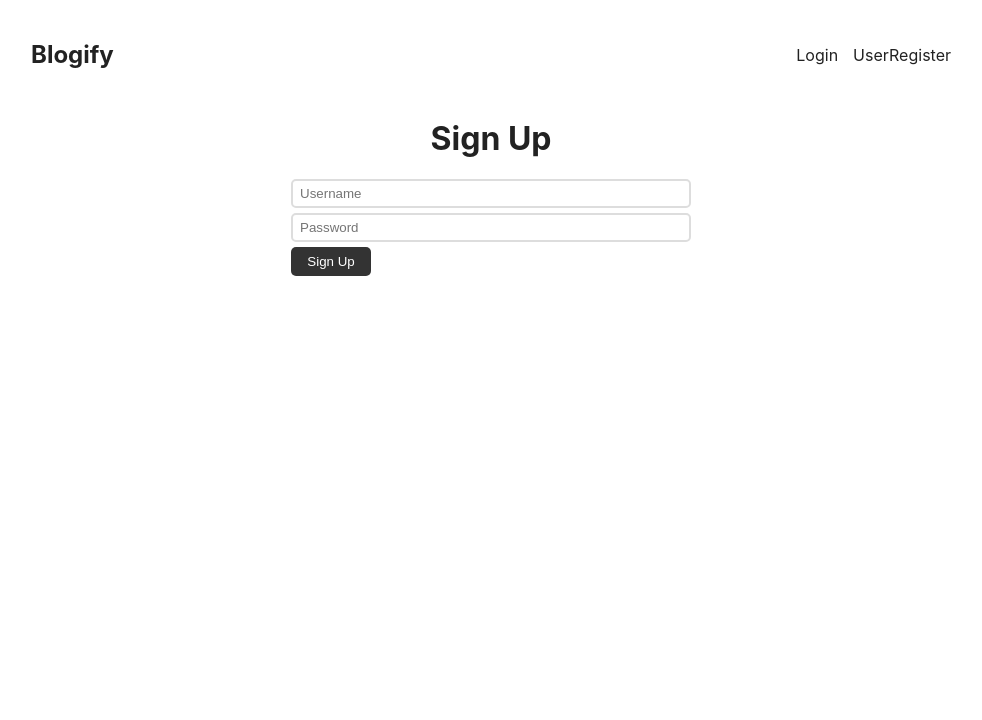
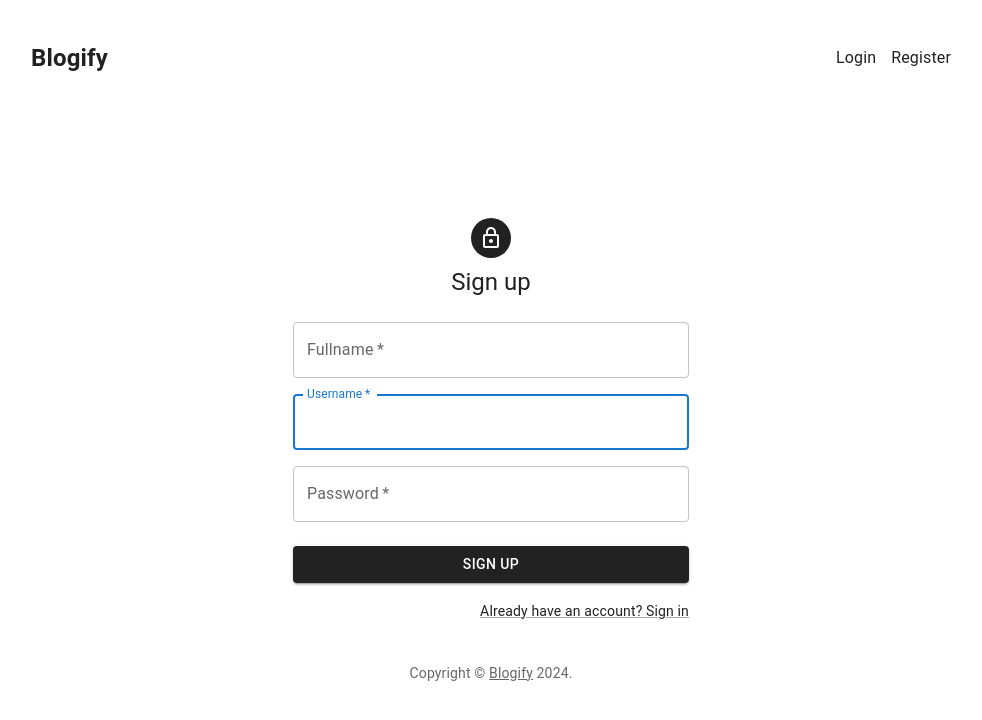
Before and after one commit to Alan-459/Blog-App, a React (Create React App) app in the folder client/: page /register in a window 1280 px wide. Shown: the top 720 px of the page, without its empty margins (149-1131 px from the left). Built offline with nearby package versions, Linux system fonts and the light colour scheme; no server answers.

Commit message:
update UI

```diff
--- a/client/src/App.css
+++ b/client/src/App.css
@@ -111,7 +111,8 @@ div.post-page div.image{
   display: flex;
   overflow: hidden;
 }
-div.post-page div.image img{
+
+img{
   object-fit: cover;
   object-position: center center;
   width: 100%;
--- a/client/src/Header.js
+++ b/client/src/Header.js
@@ -37,7 +37,7 @@ export default function Header(){
           {!username && (
             <>
             <Link to ="/login">Login</Link>
-            <Link to ="/register">UserRegister</Link>
+            <Link to ="/register">Register</Link>
             </>
           )}
         </nav>
--- a/client/src/pages/LoginPage.js
+++ b/client/src/pages/LoginPage.js
@@ -1,8 +1,37 @@
-import { useContext, useState } from "react";
-import { Navigate } from "react-router-dom";
-import { UserContext } from "../UserContext";
+import * as React from 'react';
+import { useState, useContext } from 'react';
+import Avatar from '@mui/material/Avatar';
+import Button from '@mui/material/Button';
+import CssBaseline from '@mui/material/CssBaseline';
+import TextField from '@mui/material/TextField';
+import FormControlLabel from '@mui/material/FormControlLabel';
+import Checkbox from '@mui/material/Checkbox';
+import Link from '@mui/material/Link';
+import Grid from '@mui/material/Grid';
+import Box from '@mui/material/Box';
+import Typography from '@mui/material/Typography';
+import Container from '@mui/material/Container';
+import { createTheme, ThemeProvider } from '@mui/material/styles';
+import { Navigate } from 'react-router-dom';
+import { UserContext } from '../UserContext'; // Adjust the path as necessary
+import LockOutlinedIcon from '@mui/icons-material/LockOutlined';
 
-export default function LoginPage() {
+function Copyright(props) {
+  return (
+    <Typography variant="body2" color="text.secondary" align="center" {...props}>
+      {'Copyright © '}
+      <Link color="inherit" href="http://localhost:3000/">
+        Blogify
+      </Link>{' '}
+      {new Date().getFullYear()}
+      {'.'}
+    </Typography>
+  );
+}
+
+const defaultTheme = createTheme();
+
+export default function SignIn() {
   const [username, setUsername] = useState('');
   const [password, setPassword] = useState('');
   const [redirect, setRedirect] = useState(false);
@@ -21,8 +50,8 @@ export default function LoginPage() {
     return Object.keys(errors).length === 0;
   }
 
-  async function login(ev) {
-    ev.preventDefault();
+  async function login(event) {
+    event.preventDefault();
     if (!validateForm()) {
       return;
     }
@@ -48,25 +77,87 @@ export default function LoginPage() {
   }
 
   return (
-    <div>
-      <form className="login" onSubmit={login}>
-        <h1>Login</h1>
-        <input
-          type="text"
-          placeholder="Username"
-          value={username}
-          onChange={ev => setUsername(ev.target.value)}
-        />
-        {errors.username && <p className="error">{errors.username}</p>}
-        <input
-          type="password"
-          placeholder="Password"
-          value={password}
-          onChange={ev => setPassword(ev.target.value)}
-        />
-        {errors.password && <p className="error">{errors.password}</p>}
-        <button type="submit">Login</button>
-      </form>
-    </div>
+    <ThemeProvider theme={defaultTheme}>
+      <Container component="main" maxWidth="xs">
+        <CssBaseline />
+        <Box
+          sx={{
+            marginTop: 8,
+            display: 'flex',
+            flexDirection: 'column',
+            alignItems: 'center',
+          }}
+        >
+          <Avatar sx={{ m: 1, bgcolor: '#222' }}>
+            <LockOutlinedIcon />
+          </Avatar>
+          <Typography component="h1" variant="h5">
+            Sign in
+          </Typography>
+          <Box component="form" onSubmit={login} noValidate sx={{ mt: 1 }}>
+            <TextField
+              margin="normal"
+              required
+              fullWidth
+              id="username"
+              label="Username"
+              name="username"
+              autoComplete="username"
+              autoFocus
+              value={username}
+              onChange={e => setUsername(e.target.value)}
+              error={!!errors.username}
+              helperText={errors.username}
+            />
+            <TextField
+              margin="normal"
+              required
+              fullWidth
+              name="password"
+              label="Password"
+              type="password"
+              id="password"
+              autoComplete="current-password"
+              value={password}
+              onChange={e => setPassword(e.target.value)}
+              error={!!errors.password}
+              helperText={errors.password}
+            />
+            {/* <FormControlLabel
+              control={<Checkbox value="remember" color="primary" />}
+              label="Remember me"
+            /> */}
+            <Button
+              type="submit"
+              fullWidth
+              variant="contained"
+              sx={{
+                mt: 3, mb: 2,
+                backgroundColor: '#222', // Replace with your custom color
+                color: '#ffffff',
+                '&:hover': {
+                  backgroundColor: '#424242', // Replace with your custom hover color
+                },
+              }}
+            >
+              Sign In
+            </Button>
+            <Grid container>
+              <Grid item xs>
+                <Link href="#" variant="body2">
+
+                </Link>
+              </Grid>
+              <Grid item>
+                <Link href="/register" variant="body2" color="#222">
+                  {"Don't have an account? Sign Up"}
+                </Link>
+              </Grid>
+            </Grid>
+          </Box>
+        </Box>
+        <Copyright sx={{ mt: 8, mb: 4 }} />
+      </Container>
+    </ThemeProvider>
   );
 }
--- a/client/src/pages/RegisterPage.js
+++ b/client/src/pages/RegisterPage.js
@@ -1,7 +1,34 @@
-import { useState } from "react";
-import { useNavigate } from "react-router-dom";
+import * as React from 'react';
+import { useState } from 'react';
+import { useNavigate } from 'react-router-dom';
+import Avatar from '@mui/material/Avatar';
+import Button from '@mui/material/Button';
+import CssBaseline from '@mui/material/CssBaseline';
+import TextField from '@mui/material/TextField';
+import Link from '@mui/material/Link';
+import Grid from '@mui/material/Grid';
+import Box from '@mui/material/Box';
+import LockOutlinedIcon from '@mui/icons-material/LockOutlined';
+import Typography from '@mui/material/Typography';
+import Container from '@mui/material/Container';
+import { createTheme, ThemeProvider } from '@mui/material/styles';
 
-export default function RegisterPage() {
+function Copyright(props) {
+  return (
+    <Typography variant="body2" color="text.secondary" align="center" {...props}>
+      {'Copyright © '}
+      <Link color="inherit" href="/">
+        Blogify
+      </Link>{' '}
+      {new Date().getFullYear()}
+      {'.'}
+    </Typography>
+  );
+}
+
+const defaultTheme = createTheme();
+
+export default function SignUp() {
   const [username, setUsername] = useState('');
   const [password, setPassword] = useState('');
   const [errors, setErrors] = useState({ username: '', password: '' });
@@ -19,8 +46,8 @@ export default function RegisterPage() {
     return Object.keys(errors).length === 0;
   }
 
-  async function register(ev) {
-    ev.preventDefault();
+  async function register(event) {
+    event.preventDefault();
     if (!validateForm()) {
       return;
     }
@@ -39,25 +66,100 @@ export default function RegisterPage() {
   }
 
   return (
-    <div>
-      <form className="register" onSubmit={register}>
-        <h1>Sign Up</h1>
-        <input
-          type="text"
-          placeholder="Username"
-          value={username}
-          onChange={ev => setUsername(ev.target.value)}
-        />
-        {errors.username && <p className="error">{errors.username}</p>}
-        <input
-          type="password"
-          placeholder="Password"
-          value={password}
-          onChange={ev => setPassword(ev.target.value)}
-        />
-        {errors.password && <p className="error">{errors.password}</p>}
-        <button type="submit">Sign Up</button>
-      </form>
-    </div>
+    <ThemeProvider theme={defaultTheme}>
+      <Container component="main" maxWidth="xs">
+        <CssBaseline />
+        <Box
+          sx={{
+            marginTop: 8,
+            display: 'flex',
+            flexDirection: 'column',
+            alignItems: 'center',
+          }}
+        >
+          <Avatar sx={{ m: 1, bgcolor: '#222' }}>
+            <LockOutlinedIcon />
+          </Avatar>
+          <Typography component="h1" variant="h5">
+            Sign up
+          </Typography>
+          <Box component="form" noValidate onSubmit={register} sx={{ mt: 3 }}>
+            <Grid container spacing={2}>
+            <Grid item xs={12}>
+                <TextField
+                  required
+                  fullWidth
+                  id="fullname"
+                  label="Fullname"
+                  name="fullname"
+                  autoComplete="fullname"
+                  autoFocus
+                />
+              </Grid>
+              <Grid item xs={12}>
+                <TextField
+                  required
+                  fullWidth
+                  id="username"
+                  label="Username"
+                  name="username"
+                  autoComplete="username"
+                  autoFocus
+                  value={username}
+                  onChange={e => setUsername(e.target.value)}
+                  error={!!errors.username}
+                  helperText={errors.username}
+                />
+              </Grid>
+              <Grid item xs={12}>
+                <TextField
+                  required
+                  fullWidth
+                  name="password"
+                  label="Password"
+                  type="password"
+                  id="password"
+                  autoComplete="new-password"
+                  value={password}
+                  onChange={e => setPassword(e.target.value)}
+                  error={!!errors.password}
+                  helperText={errors.password}
+                />
+              </Grid>
+              {/* <Grid item xs={12}>
+                <FormControlLabel
+                  control={<Checkbox value="allowExtraEmails" color="primary" />}
+                  label="I want to receive inspiration, marketing promotions and updates via email."
+                />
+              </Grid> */}
+            </Grid>
+            <Button
+              type="submit"
+              fullWidth
+              variant="contained"
+              sx={{
+                mt: 3, mb: 2,
+                backgroundColor: '#222',
+                color: '#ffffff',
+                '&:hover': {
+                  backgroundColor: '#424242',
+                },
+              }}
+
+            >
+              Sign Up
+            </Button>
+            <Grid container justifyContent="flex-end">
+              <Grid item>
+                <Link href="/login" variant="body2" color="#222">
+                  {"Already have an account? Sign in"}
+                </Link>
+              </Grid>
+            </Grid>
+          </Box>
+        </Box>
+        <Copyright sx={{ mt: 5 }} />
+      </Container>
+    </ThemeProvider>
   );
 }
```
Also changed, not shown: client/package.json (+5 -2 lines), package.json (added, +8 -0 lines), 5 other files (tests, documents, lock files or other folders).
